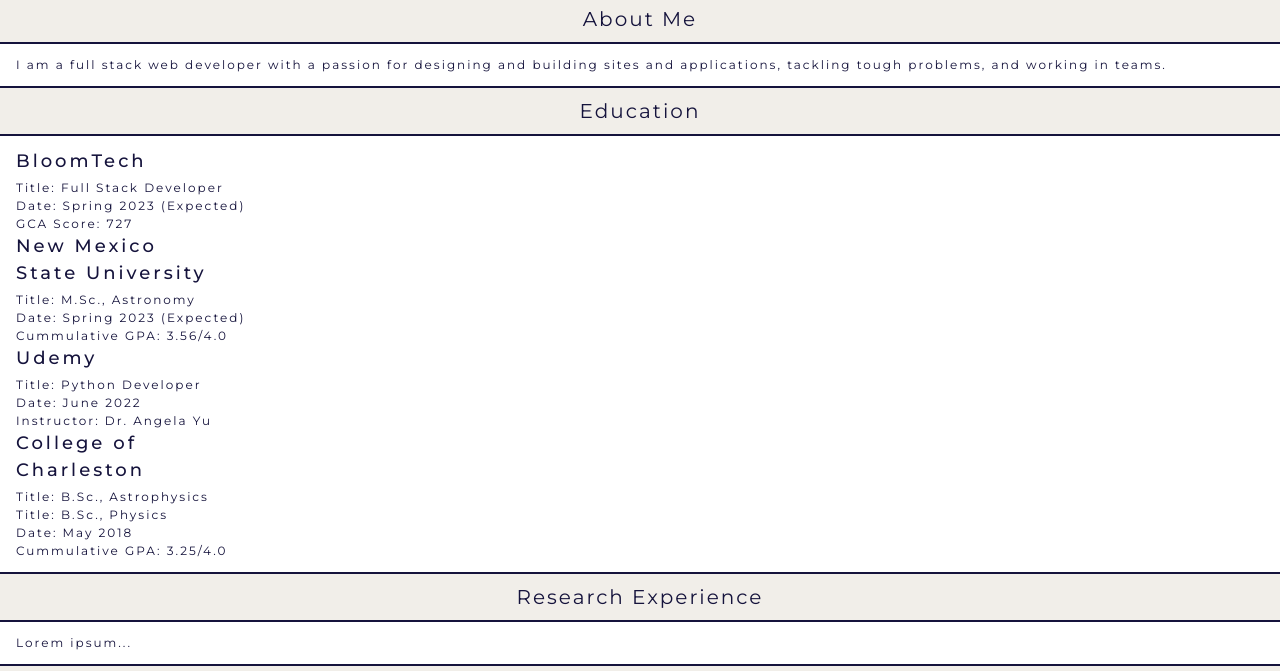
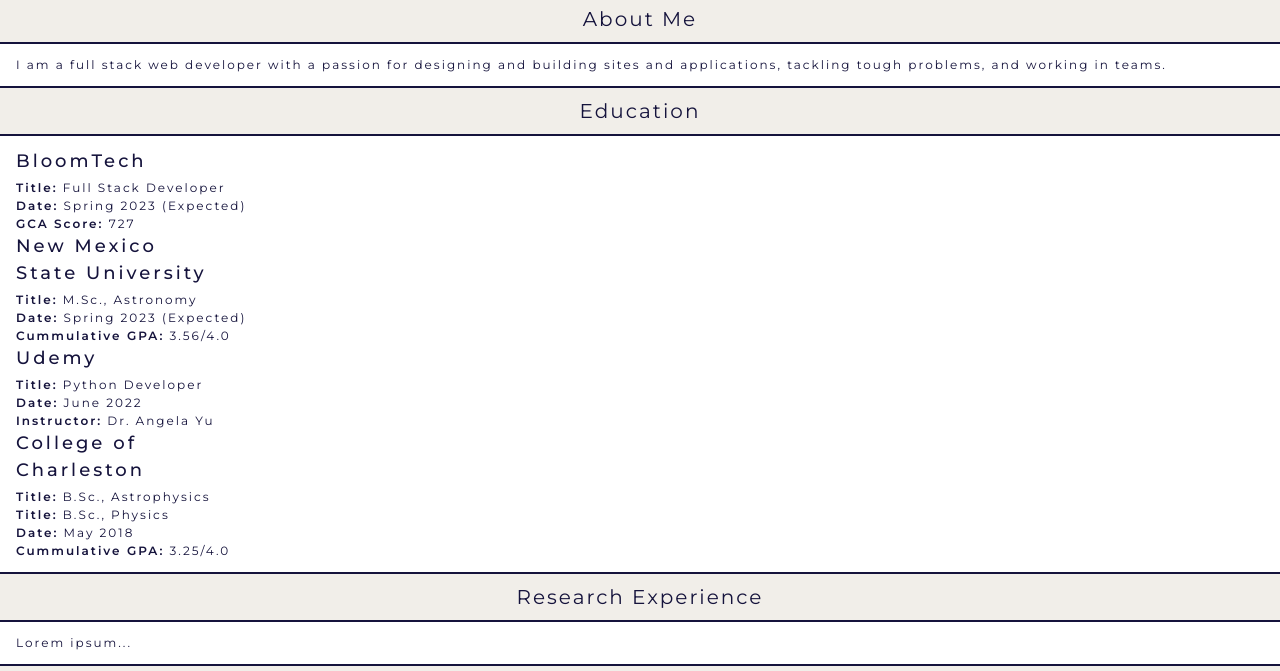
Before and after one commit to canasmh/canasmh.github.io, a plain HTML site: page cv.html in a window 1280 px wide. Shown: the part 127-798 px from the top of the page. Drawn offline with Linux system fonts and the light colour scheme.

Commit message:
Determine the font-weight for the strong tag

```diff
--- a/assets/css/cv.css
+++ b/assets/css/cv.css
@@ -92,6 +92,10 @@
 	color: #EC994B;
 }
 
+strong {
+	font-weight: 600;
+}
+
 .sec-title {
 	background-color: #F1EEE9;
 	border-top: 2px solid #15133C;
```
